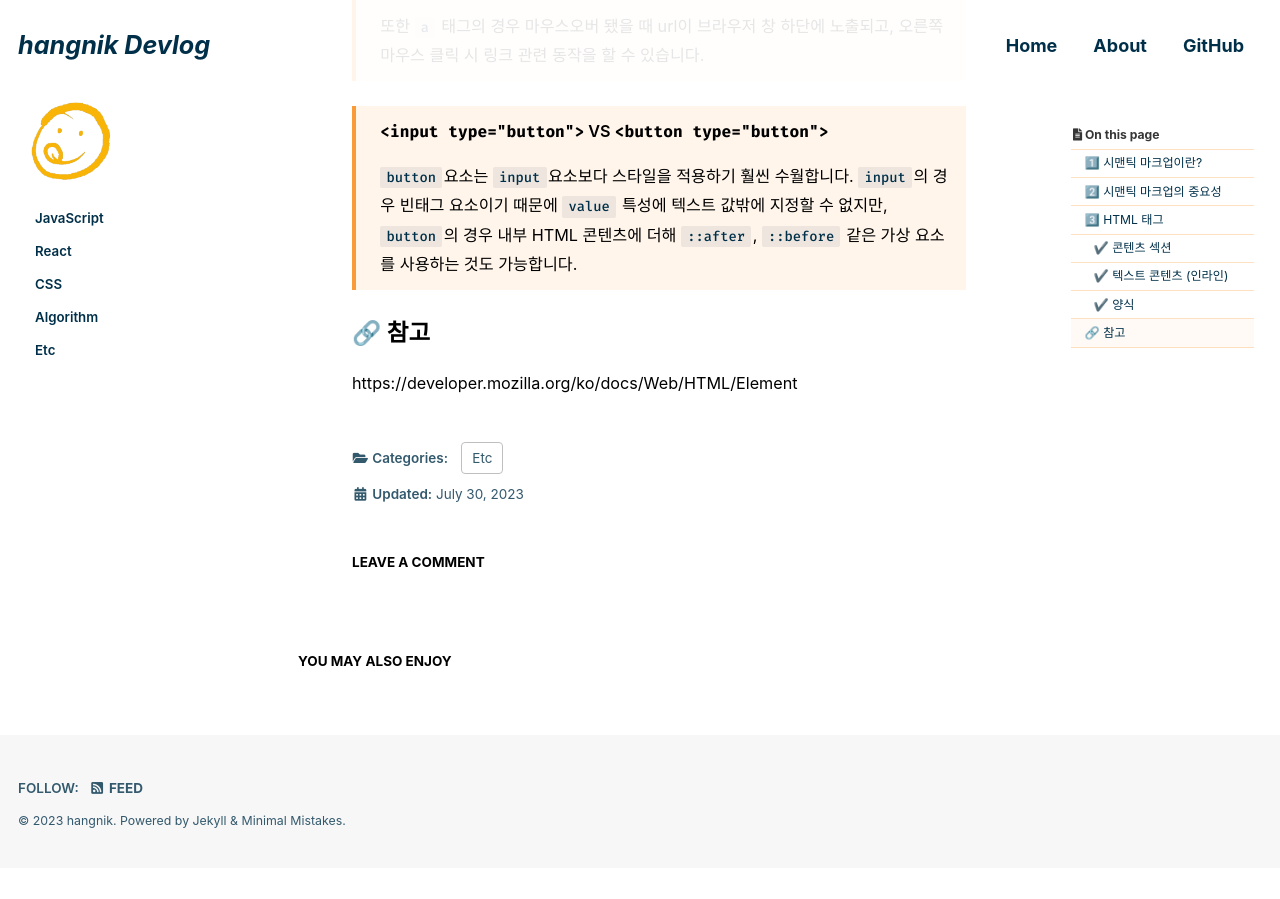
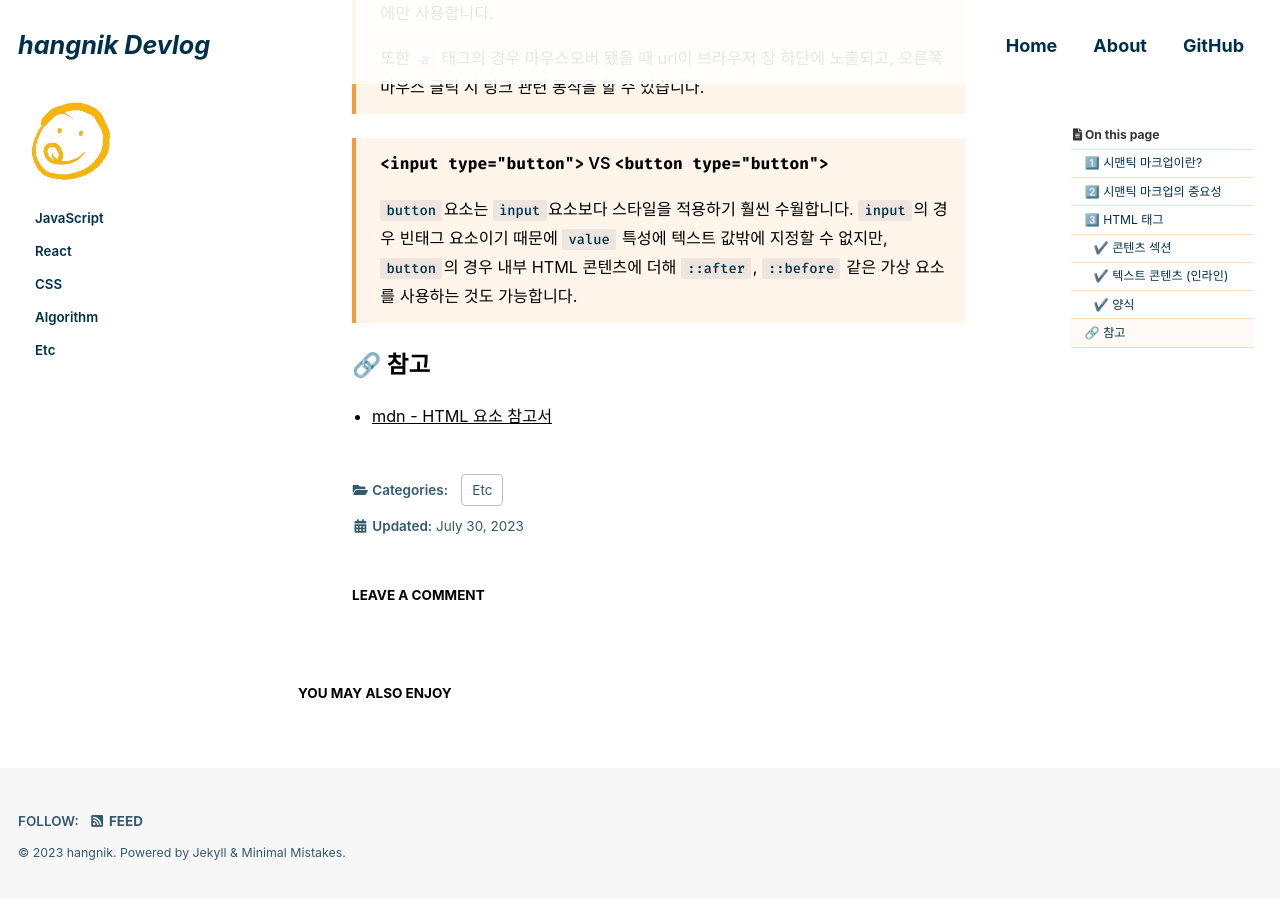
Before and after one commit to hangnik/hangnik.github.io, a Jekyll site: the page built from _posts/2023-07-30-etc-semantic-markup.md, in a window 1280 px wide and 900 px high, scrolled down 3867 px. Built offline with Jekyll 4.4.1, drawn with Linux system fonts in a browser that asks for light colours; cached includes are drawn as plain includes; some web fonts are replaced; comment, search, counter and statistics services are not loaded; before the commit the page ends 4735 px from its top, so only the background shows below that.

Commit message:
📝 Update : 시맨틱 마크업 수정

```diff
--- a/_posts/2023-07-30-etc-semantic-markup.md
+++ b/_posts/2023-07-30-etc-semantic-markup.md
@@ -100,11 +100,12 @@ last_modified_at: 2023-07-30
 - 중대하거나 긴급한 콘텐츠를 나타냄
 - 스크린 리더에서 화면을 낭독할 때 거센 억양으로 소리내어 발음
 - 보통 브라우저는 굵은 글씨로 표시
-  > **`strong` VS `b`**
-  >
-  > `b` 태그는 `strong`태그와 마찬가지로 굵은 글씨로 표시됩니다. 다만, 그 외에는 특별한 용도가 없기 때문에 중요한 텍스트를 강조하고 싶을 땐 `strong` 태그를 사용해야 합니다.
-  >
-  > 텍스트를 꾸미고 싶다면 CSS를 사용합시다!
+
+> **`strong` VS `b`**
+>
+> `b` 태그는 `strong`태그와 마찬가지로 굵은 글씨로 표시됩니다. 다만, 그 외에는 특별한 용도가 없기 때문에 중요한 텍스트를 강조하고 싶을 땐 `strong` 태그를 사용해야 합니다.
+>
+> 텍스트를 꾸미고 싶다면 CSS를 사용합시다!
 
 **`<em>`**
 
@@ -147,4 +148,4 @@ last_modified_at: 2023-07-30
 
 ## 🔗 참고
 
-https://developer.mozilla.org/ko/docs/Web/HTML/Element
+- [mdn - HTML 요소 참고서](https://developer.mozilla.org/ko/docs/Web/HTML/Element)
```
